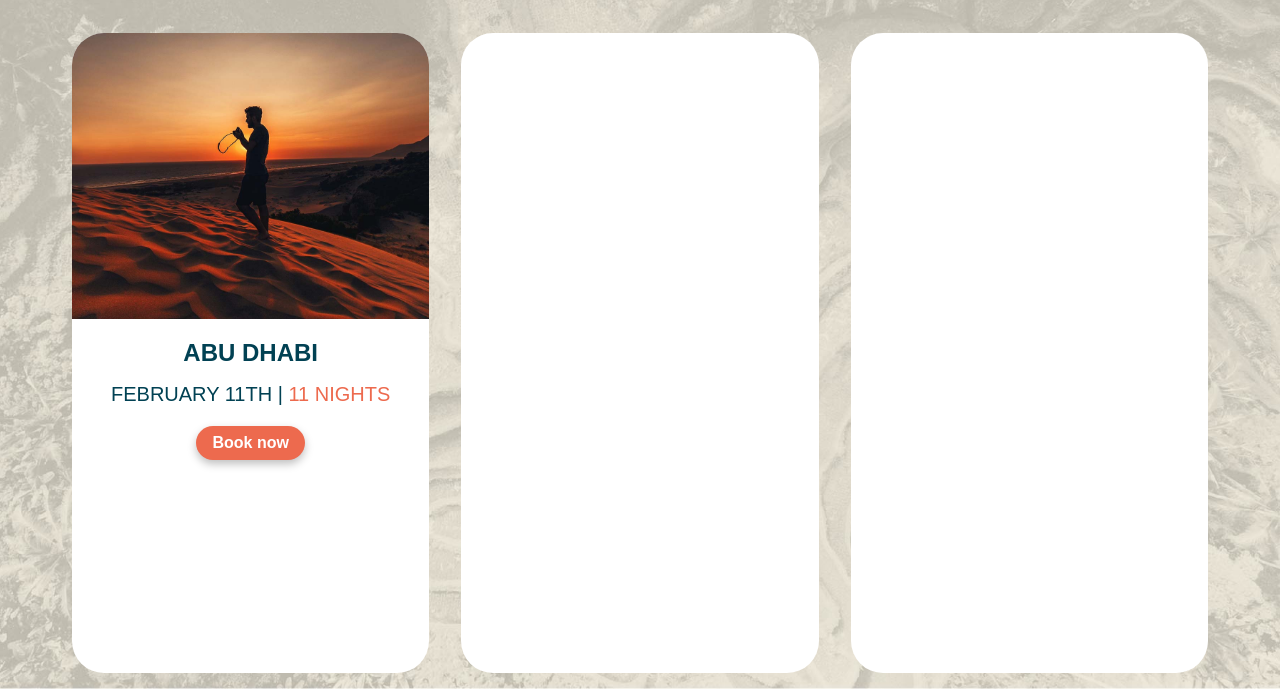
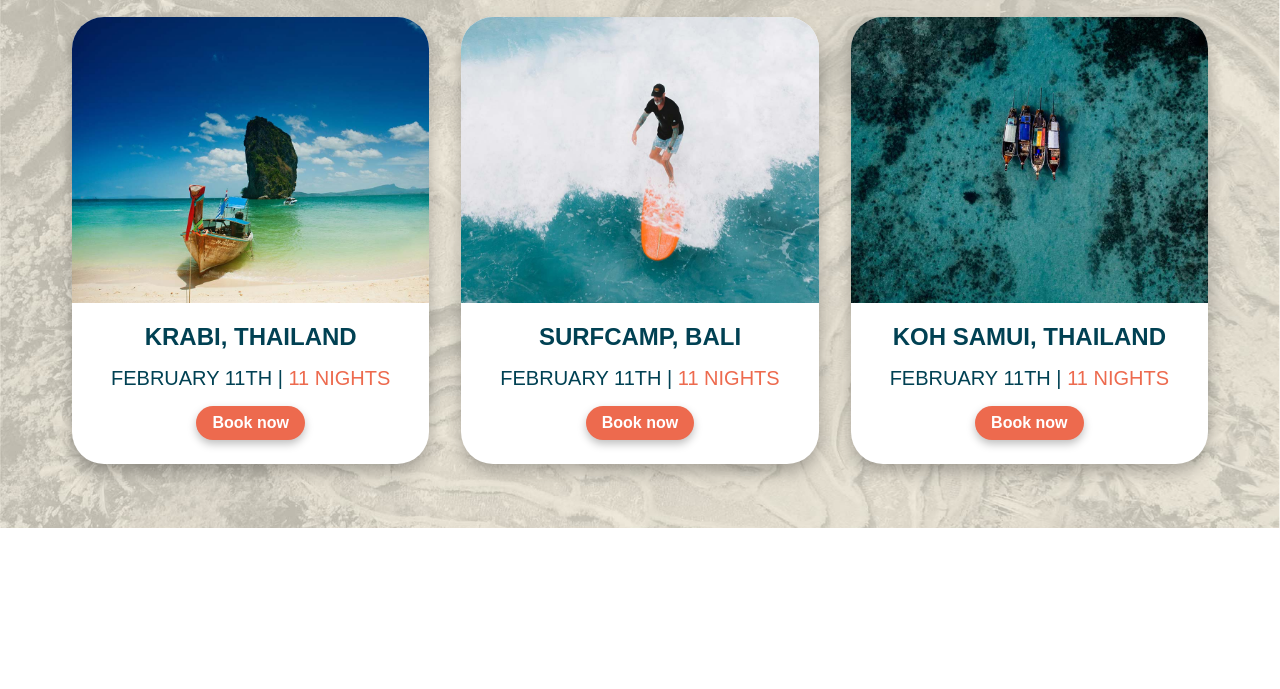
Before and after one commit to DenisKrae/UMA-Page, a plain HTML site: page index.html in a window 1280 px wide. Shown: the part 644-1333 px from the top of the page. After the commit the page ends 1172 px from the top, so only its background shows below. Drawn offline with Linux system fonts and the light colour scheme.

Commit message:
Alle Karten vervollständigt

```diff
--- a/index.html
+++ b/index.html
@@ -46,13 +46,23 @@
             </h2>
             <div class="adventures__card-container">
                 <div class="adventures__card">
-                    <img class="adventures__card-img" src="\images\adventures\pexels-raj-steven-2216274.jpg" alt="Man with camera in desert">
-                    <h4 class="adventures__card-heading">Abu Dhabi</h4>
+                    <img class="adventures__card-img" src="images\adventures\pexels-alexandr-podvalny-1007657.jpg" alt="Ship in Thailand">
+                    <h4 class="adventures__card-heading">Krabi, Thailand</h4>
                     <p class="adventures__card-date">February 11th | <span class="text-primary">11 Nights</span></span></p>
                     <a href="#" class="button">Book now</a>
                 </div>
-                <div class="adventures__card"></div>
-                <div class="adventures__card"></div>
+                <div class="adventures__card">
+                    <img class="adventures__card-img" src="images\adventures\pexels-jess-vide-5006578.jpg" alt="Man surfing">
+                    <h4 class="adventures__card-heading">Surfcamp, Bali</h4>
+                    <p class="adventures__card-date">February 11th | <span class="text-primary">11 Nights</span></span></p>
+                    <a href="#" class="button">Book now</a>
+                </div>
+                <div class="adventures__card">
+                    <img class="adventures__card-img" src="images\adventures\pexels-ivica-dzambo-3538245.jpg" alt="A few ships">
+                    <h4 class="adventures__card-heading">Koh Samui, Thailand</h4>
+                    <p class="adventures__card-date">February 11th | <span class="text-primary">11 Nights</span></span></p>
+                    <a href="#" class="button">Book now</a>
+                </div>
             </div>
 
         </div>
--- a/styles/main.css
+++ b/styles/main.css
@@ -223,6 +223,7 @@ body {
     background-repeat: no-repeat;
     background-position: 50% 50%;
     background-size: cover;
+    padding-bottom: 4rem;
 }
 .adventures__card-container {
     display: flex;
@@ -231,15 +232,19 @@ body {
     justify-content: center;
     margin-left: -1rem;
     margin-right: -1rem;
+    margin-top: -1rem;
+    margin-bottom: -1rem;
+
 }
 .adventures__card {
     background-color: rgba(255, 255, 255);
     flex: 0 0 22.333333rem;
-    height: 40rem;
     margin: 1rem;
     border-radius: 2rem;
     overflow: hidden;
     text-align: center;
+    padding-bottom: 1.5rem;
+    box-shadow: 0 0.5rem 1rem rgba(0, 0, 0, 0.25);
 }
 .adventures__card-img {
     display: block;
@@ -260,5 +265,6 @@ body {
     text-transform: uppercase;
     text-align: center;
     font-size: 1.25rem;
-    margin: 0 0 1.25rem 0;
+    padding-bottom: 1rem;
+    margin: 0;
 }
```
